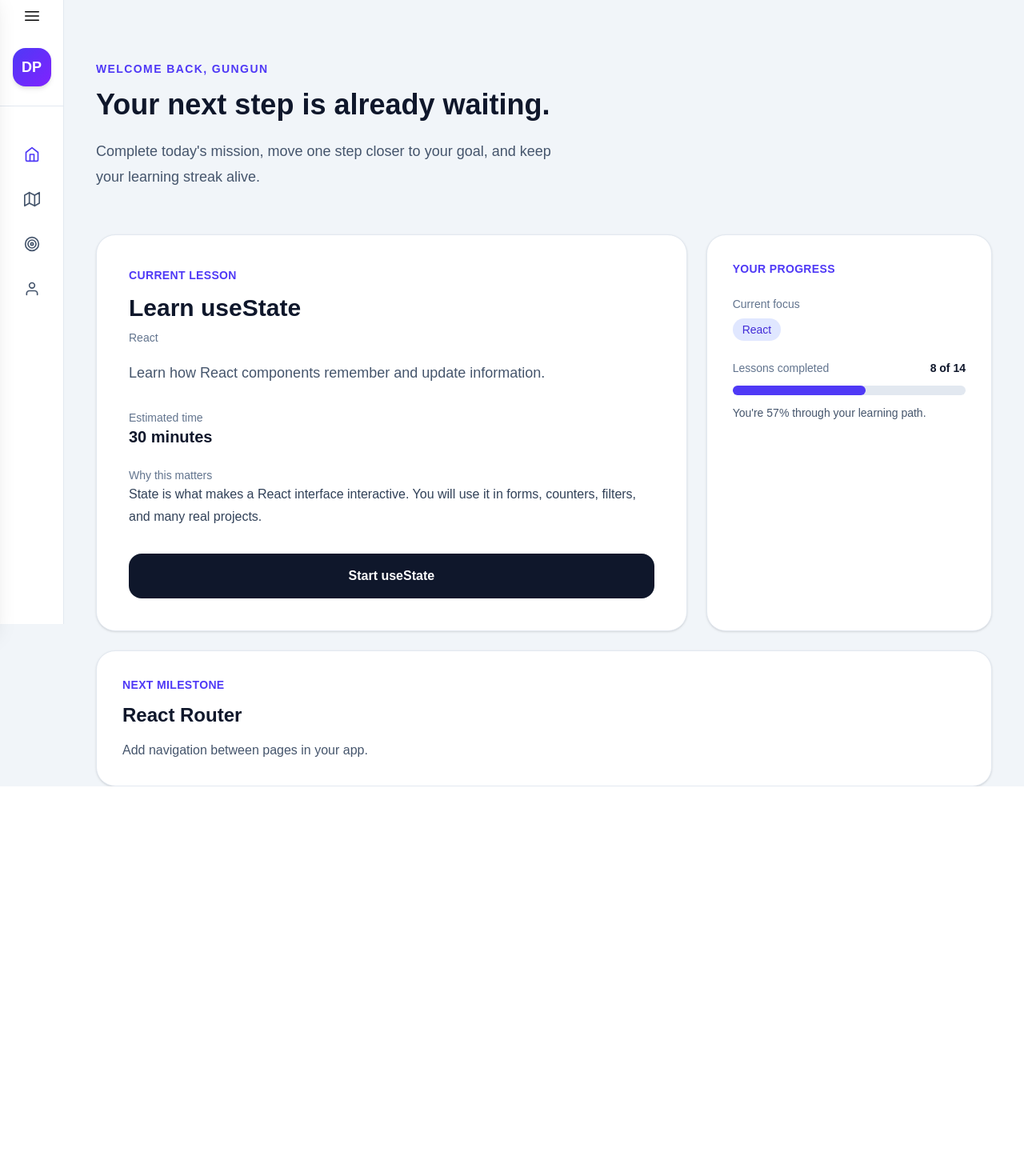
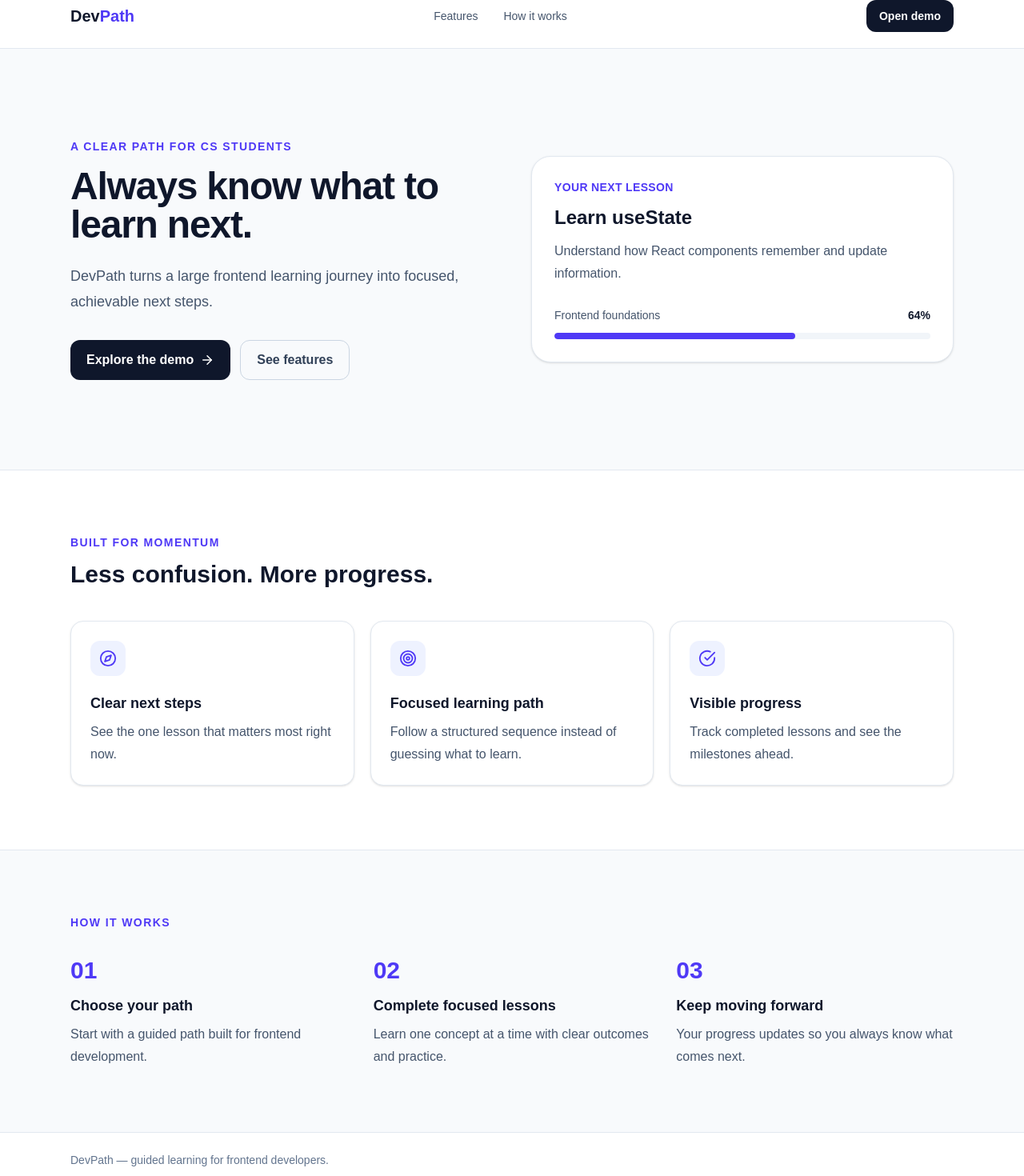
Before and after one commit to gunguncodes/DevPath, a React (Vite) app in the folder Frontend/devpath-ui/: page / in a window 1280 px wide. Shown: the part 20-1490 px from the top of the page at 80% size. Before the commit the page ends 1003 px from the top, so only its background shows below. Built offline with nearby package versions, Linux system fonts and the light colour scheme.

Commit message:
feat: add public landing page and app routing

```diff
--- a/Frontend/devpath-ui/src/App.jsx
+++ b/Frontend/devpath-ui/src/App.jsx
@@ -7,6 +7,7 @@ import Roadmap from "./pages/Roadmap";
 import Profile from "./pages/Profile";
 import { roadmap } from "./data/roadmap";
 import { completeLesson } from "./utils/learningProgress";
+import Landing from "./pages/Landing";
 import {
   loadLearningPath,
   saveLearningPath,
@@ -34,7 +35,8 @@ function App() {
   return (
     <BrowserRouter>
       <Routes>
-        <Route path="/" element={<Home roadmap={learningPath} />} />
+        <Route path="/" element={<Landing/>} />
+        <Route path="/app" element={<Home roadmap={learningPath}/>}/>
 
         <Route
           path="/journey"
--- /dev/null
+++ b/Frontend/devpath-ui/src/components/landing/FeatureCard.jsx
@@ -0,0 +1,15 @@
+function FeatureCard({ icon, title, description }) {
+  return (
+    <article className="rounded-2xl border border-slate-200 bg-white p-6 shadow-sm">
+      <span className="flex h-11 w-11 items-center justify-center rounded-xl bg-indigo-50 text-indigo-600">
+        {icon}
+      </span>
+
+      <h3 className="mt-5 text-lg font-bold text-slate-900">{title}</h3>
+
+      <p className="mt-2 leading-7 text-slate-600">{description}</p>
+    </article>
+  );
+}
+
+export default FeatureCard;
--- /dev/null
+++ b/Frontend/devpath-ui/src/components/landing/PublicNavbar.jsx
@@ -0,0 +1,32 @@
+import { Link } from "react-router-dom";
+
+function PublicNavbar() {
+  return (
+    <header className="border-b border-slate-200 bg-white">
+      <nav className="mx-auto flex max-w-6xl items-center justify-between px-6 py-5">
+        <Link to="/" className="text-xl font-bold text-slate-900">
+          Dev<span className="text-indigo-600">Path</span>
+        </Link>
+
+        <div className="hidden items-center gap-8 text-sm font-medium text-slate-600 md:flex">
+          <a href="#features" className="hover:text-slate-900">
+            Features
+          </a>
+
+          <a href="#how-it-works" className="hover:text-slate-900">
+            How it works
+          </a>
+        </div>
+
+        <Link
+          to="/app"
+          className="rounded-xl bg-slate-900 px-4 py-2.5 text-sm font-semibold text-white hover:bg-slate-800"
+        >
+          Open demo
+        </Link>
+      </nav>
+    </header>
+  );
+}
+
+export default PublicNavbar;
--- a/Frontend/devpath-ui/src/components/layout/Sidebar.jsx
+++ b/Frontend/devpath-ui/src/components/layout/Sidebar.jsx
@@ -11,7 +11,7 @@ function Sidebar({ sidebarOpen, setSidebarOpen }) {
   const links = [
     {
       name: "Today",
-      path: "/",
+      path: "/app",
       icon: <FiHome size={20} />,
     },
     {
--- /dev/null
+++ b/Frontend/devpath-ui/src/pages/Landing.jsx
@@ -0,0 +1,156 @@
+import { FiArrowRight, FiCheckCircle, FiCompass, FiTarget } from "react-icons/fi";
+import { Link } from "react-router-dom";
+import FeatureCard from "../components/landing/FeatureCard";
+import PublicNavbar from "../components/landing/PublicNavbar";
+
+function Landing() {
+  return (
+    <div className="min-h-screen bg-slate-50">
+      <PublicNavbar />
+
+      <main>
+        <section className="mx-auto grid max-w-6xl gap-12 px-6 py-20 lg:grid-cols-2 lg:items-center lg:py-28">
+          <div>
+            <p className="text-sm font-semibold uppercase tracking-widest text-indigo-600">
+              A clear path for CS students
+            </p>
+
+            <h1 className="mt-4 text-4xl font-bold tracking-tight text-slate-900 sm:text-5xl">
+              Always know what to learn next.
+            </h1>
+
+            <p className="mt-6 max-w-xl text-lg leading-8 text-slate-600">
+              DevPath turns a large frontend learning journey into focused,
+              achievable next steps.
+            </p>
+
+            <div className="mt-8 flex flex-col gap-3 sm:flex-row">
+              <Link
+                to="/app"
+                className="inline-flex items-center justify-center gap-2 rounded-xl bg-slate-900 px-5 py-3 font-semibold text-white hover:bg-slate-800"
+              >
+                Explore the demo
+                <FiArrowRight size={18} />
+              </Link>
+
+              <a
+                href="#features"
+                className="inline-flex items-center justify-center rounded-xl border border-slate-300 px-5 py-3 font-semibold text-slate-700 hover:bg-white"
+              >
+                See features
+              </a>
+            </div>
+          </div>
+
+          <div className="rounded-3xl border border-slate-200 bg-white p-7 shadow-sm">
+            <p className="text-sm font-semibold uppercase tracking-wide text-indigo-600">
+              Your next lesson
+            </p>
+
+            <h2 className="mt-3 text-2xl font-bold text-slate-900">
+              Learn useState
+            </h2>
+
+            <p className="mt-3 leading-7 text-slate-600">
+              Understand how React components remember and update information.
+            </p>
+
+            <div className="mt-7">
+              <div className="flex items-center justify-between text-sm">
+                <span className="font-medium text-slate-600">
+                  Frontend foundations
+                </span>
+
+                <span className="font-semibold text-slate-900">64%</span>
+              </div>
+
+              <div className="mt-3 h-2 overflow-hidden rounded-full bg-slate-100">
+                <div className="h-full w-[64%] rounded-full bg-indigo-600" />
+              </div>
+            </div>
+          </div>
+        </section>
+
+        <section id="features" className="border-y border-slate-200 bg-white">
+          <div className="mx-auto max-w-6xl px-6 py-20">
+            <div className="max-w-2xl">
+              <p className="text-sm font-semibold uppercase tracking-widest text-indigo-600">
+                Built for momentum
+              </p>
+
+              <h2 className="mt-3 text-3xl font-bold text-slate-900">
+                Less confusion. More progress.
+              </h2>
+            </div>
+
+            <div className="mt-10 grid gap-5 md:grid-cols-3">
+              <FeatureCard
+                icon={<FiCompass size={22} />}
+                title="Clear next steps"
+                description="See the one lesson that matters most right now."
+              />
+
+              <FeatureCard
+                icon={<FiTarget size={22} />}
+                title="Focused learning path"
+                description="Follow a structured sequence instead of guessing what to learn."
+              />
+
+              <FeatureCard
+                icon={<FiCheckCircle size={22} />}
+                title="Visible progress"
+                description="Track completed lessons and see the milestones ahead."
+              />
+            </div>
+          </div>
+        </section>
+
+        <section id="how-it-works" className="mx-auto max-w-6xl px-6 py-20">
+          <p className="text-sm font-semibold uppercase tracking-widest text-indigo-600">
+            How it works
+          </p>
+
+          <div className="mt-8 grid gap-8 md:grid-cols-3">
+            <div>
+              <p className="text-3xl font-bold text-indigo-600">01</p>
+              <h3 className="mt-3 text-lg font-bold text-slate-900">
+                Choose your path
+              </h3>
+              <p className="mt-2 leading-7 text-slate-600">
+                Start with a guided path built for frontend development.
+              </p>
+            </div>
+
+            <div>
+              <p className="text-3xl font-bold text-indigo-600">02</p>
+              <h3 className="mt-3 text-lg font-bold text-slate-900">
+                Complete focused lessons
+              </h3>
+              <p className="mt-2 leading-7 text-slate-600">
+                Learn one concept at a time with clear outcomes and practice.
+              </p>
+            </div>
+
+            <div>
+              <p className="text-3xl font-bold text-indigo-600">03</p>
+              <h3 className="mt-3 text-lg font-bold text-slate-900">
+                Keep moving forward
+              </h3>
+              <p className="mt-2 leading-7 text-slate-600">
+                Your progress updates so you always know what comes next.
+              </p>
+            </div>
+          </div>
+        </section>
+      </main>
+
+      <footer className="border-t border-slate-200 bg-white">
+        <div className="mx-auto max-w-6xl px-6 py-6 text-sm text-slate-500">
+          DevPath — guided learning for frontend developers.
+        </div>
+      </footer>
+    </div>
+  );
+}
+
+export default Landing;
```
